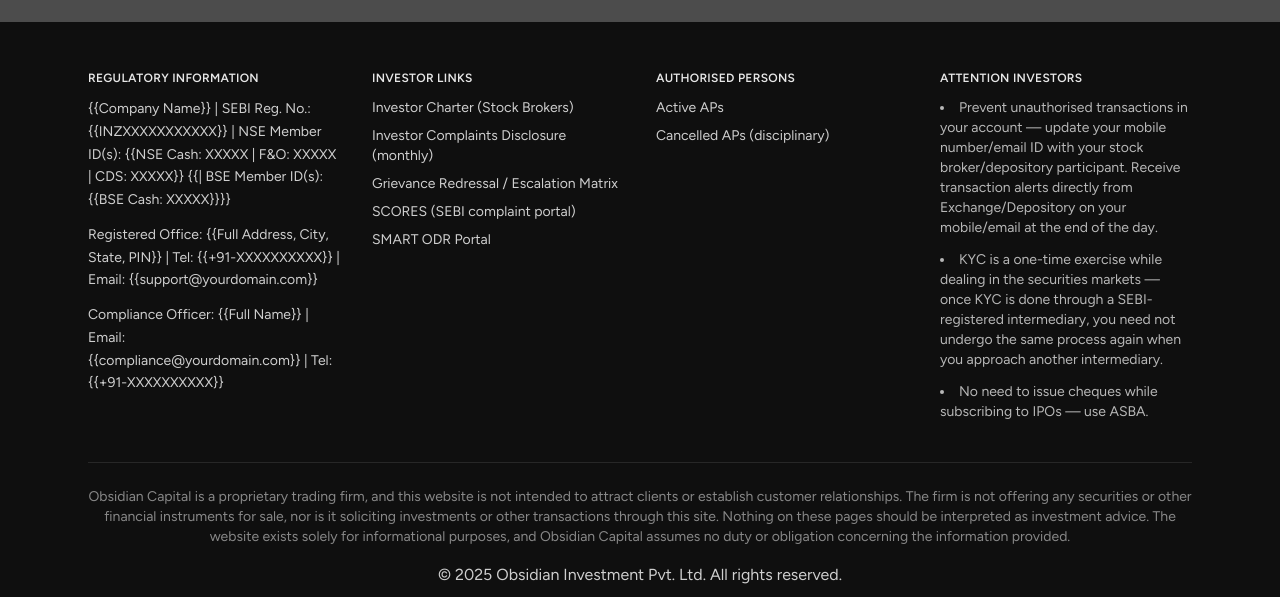
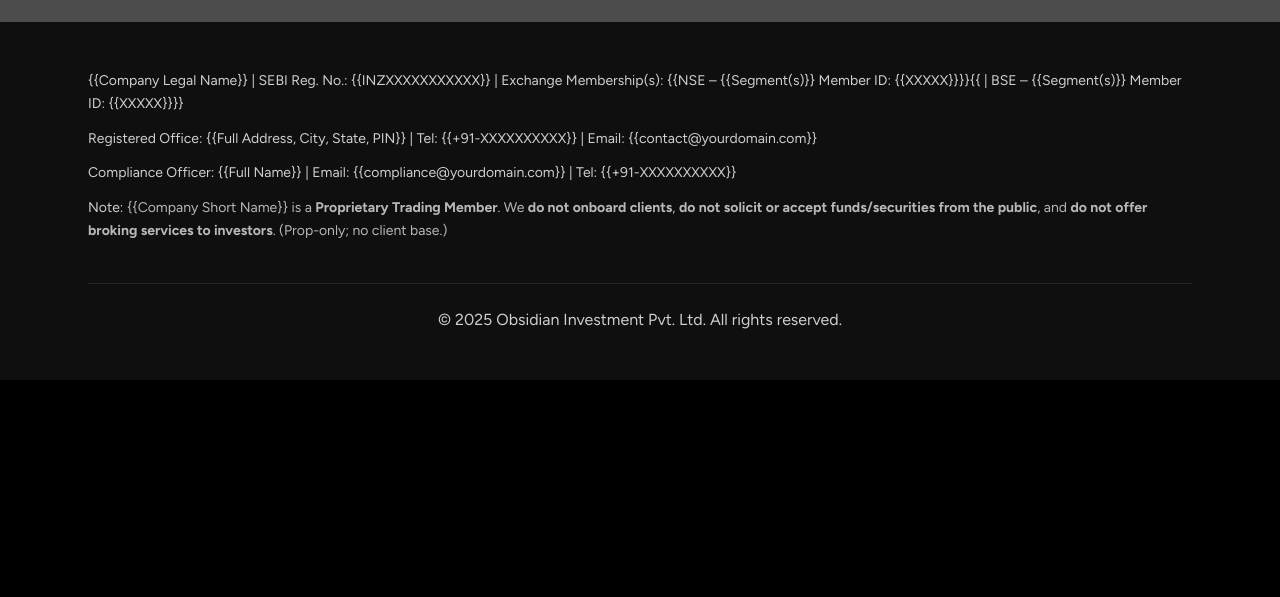
Before and after one commit to adiobscap/adiobscap.github.io, a Next.js app: page / in a window 1280 px wide. Shown: the part 858-1455 px from the top of the page. After the commit the page ends 1238 px from the top, so only its background shows below. Built offline with nearby package versions, Linux system fonts and the light colour scheme; grey boxes are pictures that could not be loaded.

Commit message:
updating regulatory disclosures

```diff
--- a/src/app/components/Footer.tsx
+++ b/src/app/components/Footer.tsx
@@ -4,87 +4,30 @@
   return (
     <footer className="bg-smoky-black text-white py-12 mt-15">
       <div className="max-w-6xl mx-auto px-6">
-        <div className="grid grid-cols-1 md:grid-cols-2 lg:grid-cols-4 gap-8 text-sm text-white/80">
-          <div className="space-y-3">
-            <h3 className="text-white/90 font-semibold tracking-wide text-xs uppercase">Regulatory Information</h3>
+        <div className="space-y-3 text-sm text-white/80">
           <p className="leading-relaxed">
-              {"{{Company Name}} | SEBI Reg. No.: {{INZXXXXXXXXXXX}} | NSE Member ID(s): {{NSE Cash: XXXXX | F&O: XXXXX | CDS: XXXXX}} {{| BSE Member ID(s): {{BSE Cash: XXXXX}}}}"}
+            {"{{Company Legal Name}} | SEBI Reg. No.: {{INZXXXXXXXXXXX}} | Exchange Membership(s): {{NSE – {{Segment(s)}} Member ID: {{XXXXX}}}}{{ | BSE – {{Segment(s)}} Member ID: {{XXXXX}}}}"}
           </p>
           <p className="leading-relaxed">
-              {"Registered Office: {{Full Address, City, State, PIN}} | Tel: {{+91-XXXXXXXXXX}} | Email: {{support@yourdomain.com}}"}
+            {"Registered Office: {{Full Address, City, State, PIN}} | Tel: {{+91-XXXXXXXXXX}} | Email: {{contact@yourdomain.com}}"}
           </p>
           <p className="leading-relaxed">
             {"Compliance Officer: {{Full Name}} | Email: {{compliance@yourdomain.com}} | Tel: {{+91-XXXXXXXXXX}}"}
           </p>
-          </div>
-
-          <div className="space-y-3">
-            <h3 className="text-white/90 font-semibold tracking-wide text-xs uppercase">Investor Links</h3>
-            <ul className="space-y-2">
-              <li>
-                <a href="/investor-charter" className="hover:text-white transition-colors">
-                  Investor Charter (Stock Brokers)
-                </a>
-              </li>
-              <li>
-                <a href="/complaints-disclosure" className="hover:text-white transition-colors">
-                  Investor Complaints Disclosure (monthly)
-                </a>
-              </li>
-              <li>
-                <a href="/grievance-redressal" className="hover:text-white transition-colors">
-                  Grievance Redressal / Escalation Matrix
-                </a>
-              </li>
-              <li>
-                <a href="https://scores.sebi.gov.in/" target="_blank" rel="noopener noreferrer" className="hover:text-white transition-colors">
-                  SCORES (SEBI complaint portal)
-                </a>
-              </li>
-              <li>
-                <a href="https://smartodr.in" target="_blank" rel="noopener noreferrer" className="hover:text-white transition-colors">
-                  SMART ODR Portal
-                </a>
-              </li>
-            </ul>
-          </div>
-
-          <div className="space-y-3">
-            <h3 className="text-white/90 font-semibold tracking-wide text-xs uppercase">Authorised Persons</h3>
-            <ul className="space-y-2">
-              <li>
-                <a href="/authorised-persons" className="hover:text-white transition-colors">
-                  Active APs
-                </a>
-              </li>
-              <li>
-                <a href="/authorised-persons-cancelled" className="hover:text-white transition-colors">
-                  Cancelled APs (disciplinary)
-                </a>
-              </li>
-            </ul>
-          </div>
-
-          <div className="space-y-3">
-            <h3 className="text-white/90 font-semibold tracking-wide text-xs uppercase">Attention Investors</h3>
-            <ul className="space-y-3 list-disc list-inside text-white/70">
-              <li>
-                Prevent unauthorised transactions in your account — update your mobile number/email ID with your stock broker/depository participant. Receive transaction alerts directly from Exchange/Depository on your mobile/email at the end of the day.
-              </li>
-              <li>
-                KYC is a one-time exercise while dealing in the securities markets — once KYC is done through a SEBI-registered intermediary, you need not undergo the same process again when you approach another intermediary.
-              </li>
-              <li>
-                No need to issue cheques while subscribing to IPOs — use ASBA.
-              </li>
-            </ul>
-          </div>
+          <p className="leading-relaxed text-white/70">
+            <span className="text-white/80">Note:</span> {" {{Company Short Name}} is a "}
+            <strong>Proprietary Trading Member</strong>
+            {". We "}
+            <strong>do not onboard clients</strong>
+            {", "}
+            <strong>do not solicit or accept funds/securities from the public</strong>
+            {", and "}
+            <strong>do not offer broking services to investors</strong>
+            {". (Prop-only; no client base.)"}
+          </p>
         </div>
 
         <div className="border-t border-white/10 mt-10 pt-6 text-center">
-          <p className="text-white/50 text-sm mb-4">
-            Obsidian Capital is a proprietary trading firm, and this website is not intended to attract clients or establish customer relationships. The firm is not offering any securities or other financial instruments for sale, nor is it soliciting investments or other transactions through this site. Nothing on these pages should be interpreted as investment advice. The website exists solely for informational purposes, and Obsidian Capital assumes no duty or obligation concerning the information provided.
-          </p>
           <p className="text-white/80 text-base">
             © {currentYear} Obsidian Investment Pvt. Ltd. All rights reserved.
           </p>
```
Lines whose indentation alone changed are shown as unchanged.
